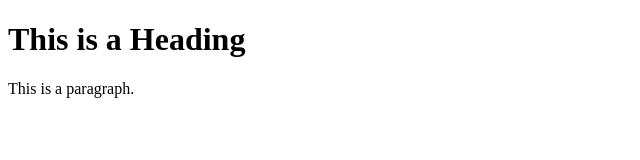
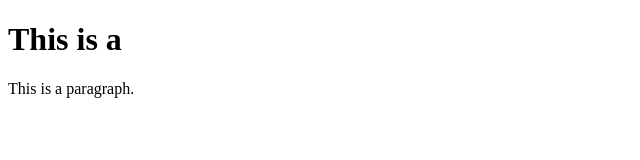
Before and after one commit to sushantk-mhty/HDFC, a plain HTML site: page index.html in a window 1280 px wide. Shown: the whole page, without its empty margins (0-640 px from the left). Drawn offline with Linux system fonts and the light colour scheme.

Commit message:
modify all files

```diff
--- a/index.html
+++ b/index.html
@@ -5,7 +5,7 @@
 </head>
 <body>
 
-<h1>This is a Heading</h1>
+<h1>This is a </h1>
 <p>This is a paragraph.</p>
 
 </body>
```
Also changed, not shown: 2 other files.
